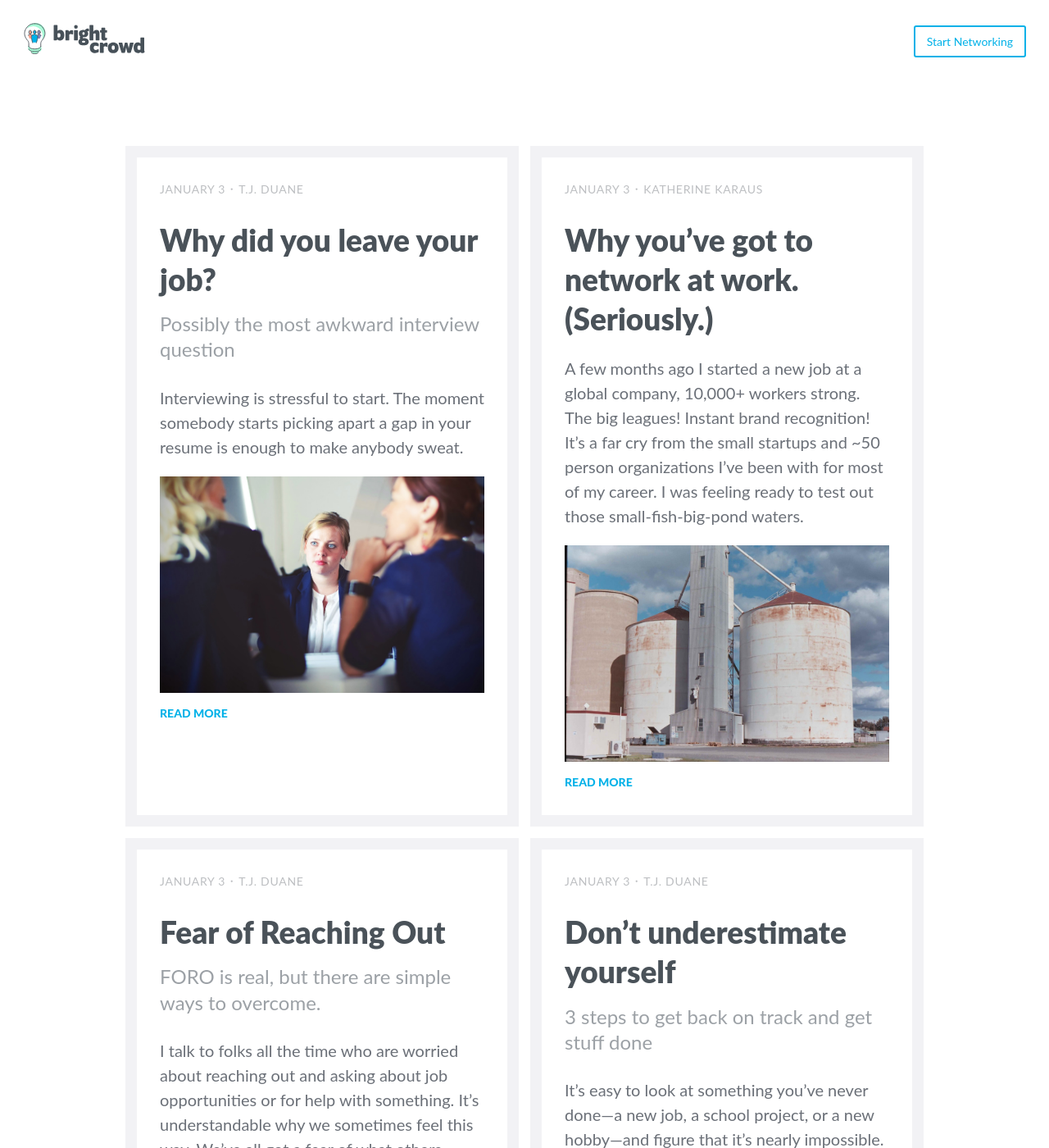
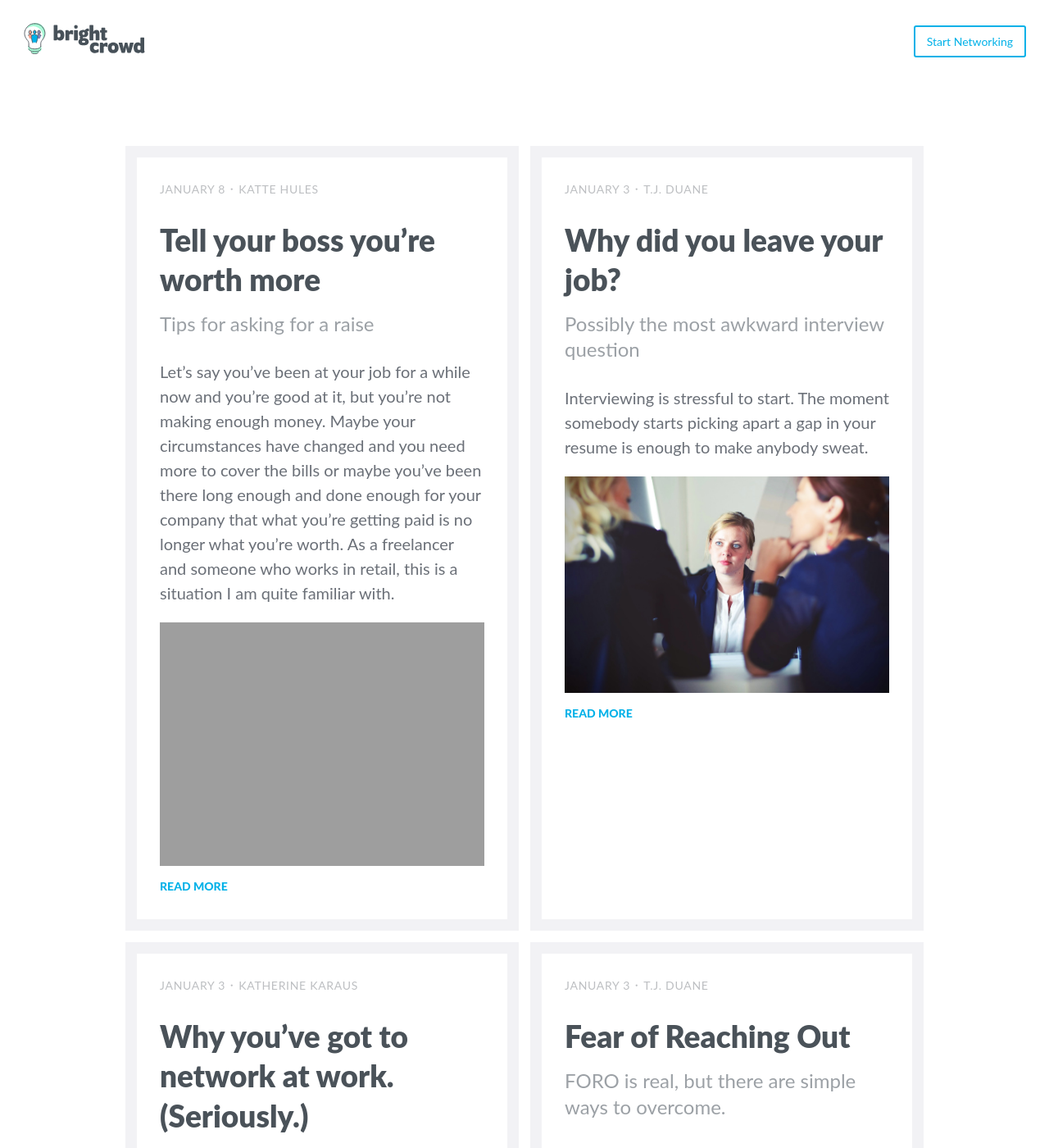
Before and after one commit to BrightCrowd/bc-blog, a Jekyll site: the page built from index.html, in a window 1280 px wide and 1400 px high. Shown: the whole window at 82% size. Built offline with Jekyll 4.4.1, drawn with Linux system fonts in a browser that asks for light colours; some web fonts are replaced; some of the changed lines change nothing that is shown.

Commit message:
Asking for raise

```diff
--- a/_data/authors.yml
+++ b/_data/authors.yml
@@ -18,6 +18,8 @@ tbabbar:
   name: Tarun Babbar
 epai:
   name: Eric Pai
+khules:
+  name: Katte Hules
 brightcrowd:
   name: BrightCrowd
   twitter: BrightCrowd
--- /dev/null
+++ b/_posts/2019-01-08-youre-worth-more.md
@@ -0,0 +1,38 @@
+---
+layout: post
+title: "Tell your boss you’re worth more"
+subtitle: "Tips for asking for a raise"
+categories: advice
+date: 2019-01-08 09:00:00 -0800
+author: khules
+image: /assets/images/hero-money.jpg
+---
+
+Let’s say you’ve been at your job for a while now and you’re good at it, but you’re not making enough money. Maybe your circumstances have changed and you need more to cover the bills or maybe you’ve been there long enough and done enough for your company that what you’re getting paid is no longer what you’re worth. As a freelancer and someone who works in retail, this is a situation I am quite familiar with.
+
+But, wow, is it awkward to ask for more money. So should you keep quiet and wait for your boss to give you a raise? That depends. Does your company do scheduled annual raises? If so, have your raises been adequate in the past? If the answer to either of those questions is no, then read on.
+
+To start, let’s talk about when is a good time to ask. Firstly, don’t ambush your boss in front of other people. It’s awkward and even if you wrangle a raise from that encounter, it’s bound to foster resentment. Instead, ask for a meeting, ideally at a time when they aren’t busy. If your company does annual reviews or you’re up for a promotion (ideally more responsibility should always equal more pay), those are great times to bring up a raise as well.
+
+After you’ve set up your one-on-one meeting, it’s time to prepare. Do some research. What are other people in your position (or if you’re up for promotion, the position you’re going for) making? How long have they been with the company? If your company discourages these kinds of discussions remember: [they cannot legally keep you from discussing your wages and compensation with other employees][link1]. That said, if you still don’t feel comfortable having that kind of discussion with co-workers, you can search what the average salary for your job position is or reach out to fellow BrightCrowd members.
+
+Once you know the range of salary you could be making, determine what you want to make. What would ease your budget or make up for any emotional wear and tear your job may cause? Figure out that number, and then ask for a higher wage so you can negotiate down to your number. For example, my partner was up for a promotion recently. They surveyed the people in the position they were going for and found out what other people were making, and asked for that number, knowing that because they didn’t have the same number of years there, they wouldn’t get it. The salary they were able to get was slightly lower--and exactly what they’d hoped for.
+
+When you have your preferred salary and the number you plan to ask for, it’s time to marshal your evidence. You may be so good that it’s not even a question if you should get a raise, but come prepared anyway. How long have you been there? What are people around you making and how does that stack up to what you make? What standout work have you done? Have you improved the way the company operates? Have you brought in a lot of clients/money/social media traffic/accounts/etc.? If you have numbers to back up your claims, all the better. Bragging can be uncomfortable, but consider this the sequel to your job interview. It’s no time to be humble.
+
+Another aspect to bring up is if your circumstances have changed or you just can’t live off what you’re being paid. Don’t give them a sob story. Nobody enjoys being guilt tripped. However, if you are in financial straits because you’re not getting paid enough, lay out what the problem is. For example: “I love working here but between my student loans, taking care of kid/parent/sibling/significant other, and my bills, I’m not able to make ends meet. Is it possible to get more hours or raise my salary this amount?” Emotional appeals tend to make people uncomfortable, so keep it short and lead with all you’ve brought to the company first.
+
+Because emotions tend to make people uncomfortable and in some cases, defensive, leave your anger at home. Even if in your research, you find out a new hire is making a lot more than you despite their relative lack of experience, don’t fly off the handle. Instead, consider it the gift that it is: a big piece of leverage. Recently, at on one of my day jobs, my boss hired a new employee at a rate much higher than even some of the longtime employees at her level. When that came out, several employees were able to go to him and use the new employee’s salary to get a raise appropriate for their experience level and years with the company--elevating them to a wage higher than the new hire’s.
+
+Speaking of leverage, you might be tempted to threaten to leave if your demands aren’t met. Don’t do this unless you’re seriously considering it or have an attractive job offer on the table. Even if you think you’re irreplaceable, your boss might not. It’s something I’ve seen backfire before.
+
+So you’re prepped and ready for your meeting. You get in there and lay out your arguments convincingly. If your boss says yes, congratulations!
+
+But what if they don’t? What do you do? This comes down to a question of financial survival. Can you live comfortably off what you make? By that I mean, can you save enough of a buffer to not go into massive debt in an emergency situation or to allow you to take a big step in life (moving, starting a business, property ownership, child rearing, going back to school, etc.)? Will this job possibly lead to a better opportunity within the next few years? Do you love your job? If most or all of the answers to these questions are no, you might want to consider going back on the job search. Don’t up and quit, but [weigh your options and be smart if you decide to leave][blog2].
+
+Asking for money and justifying how you’re worth it is not a comfortable experience for most people, but doing it can improve your finances and quality of life. Even if you get turned down, asking for a raise can galvanize you to take your career in a new direction.
+
+
+[link1]: https://obamawhitehouse.archives.gov/the-press-office/2014/04/08/executive-order-non-retaliation-disclosure-compensation-information
+[blog2]: https://blog.brightcrowd.com/smart-way-out-of-bad-job/
+[BrightCrowd]: https://brightcrowd.com
```
Also changed, not shown: 1 other file.
